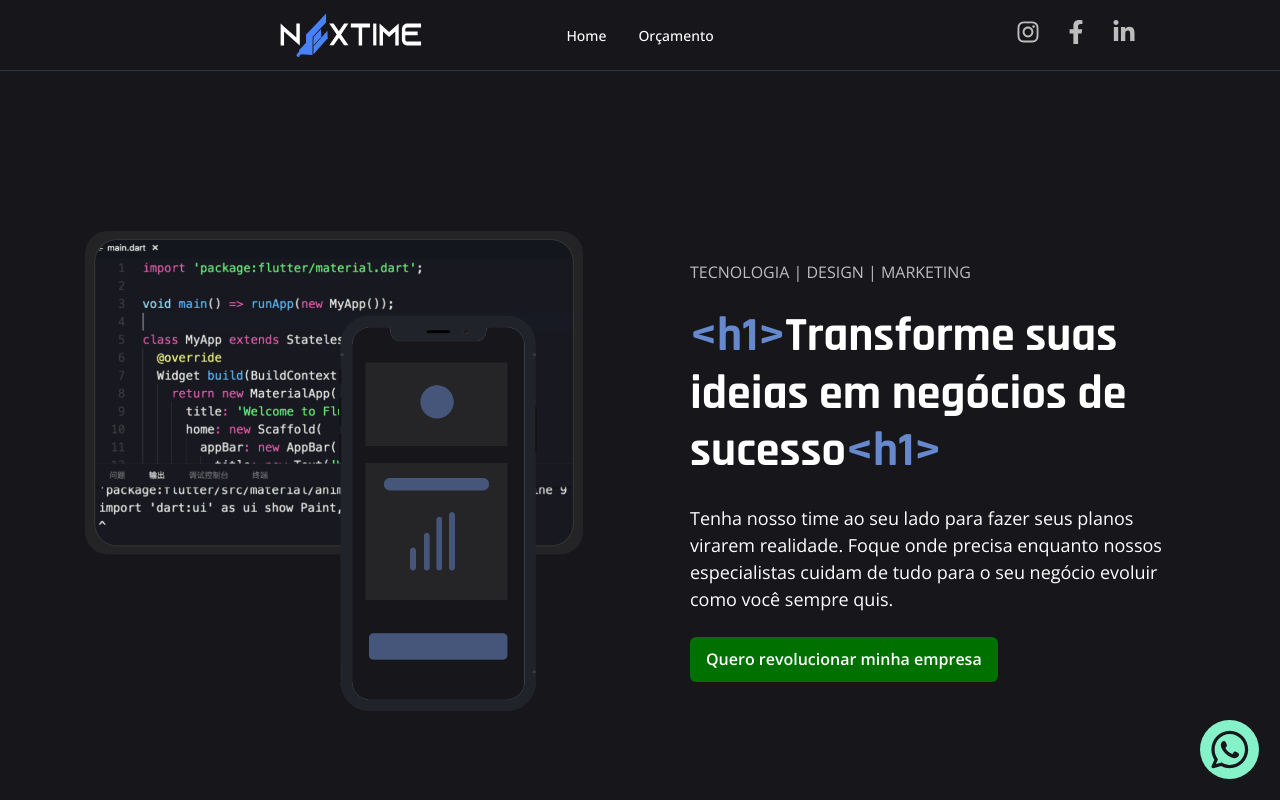
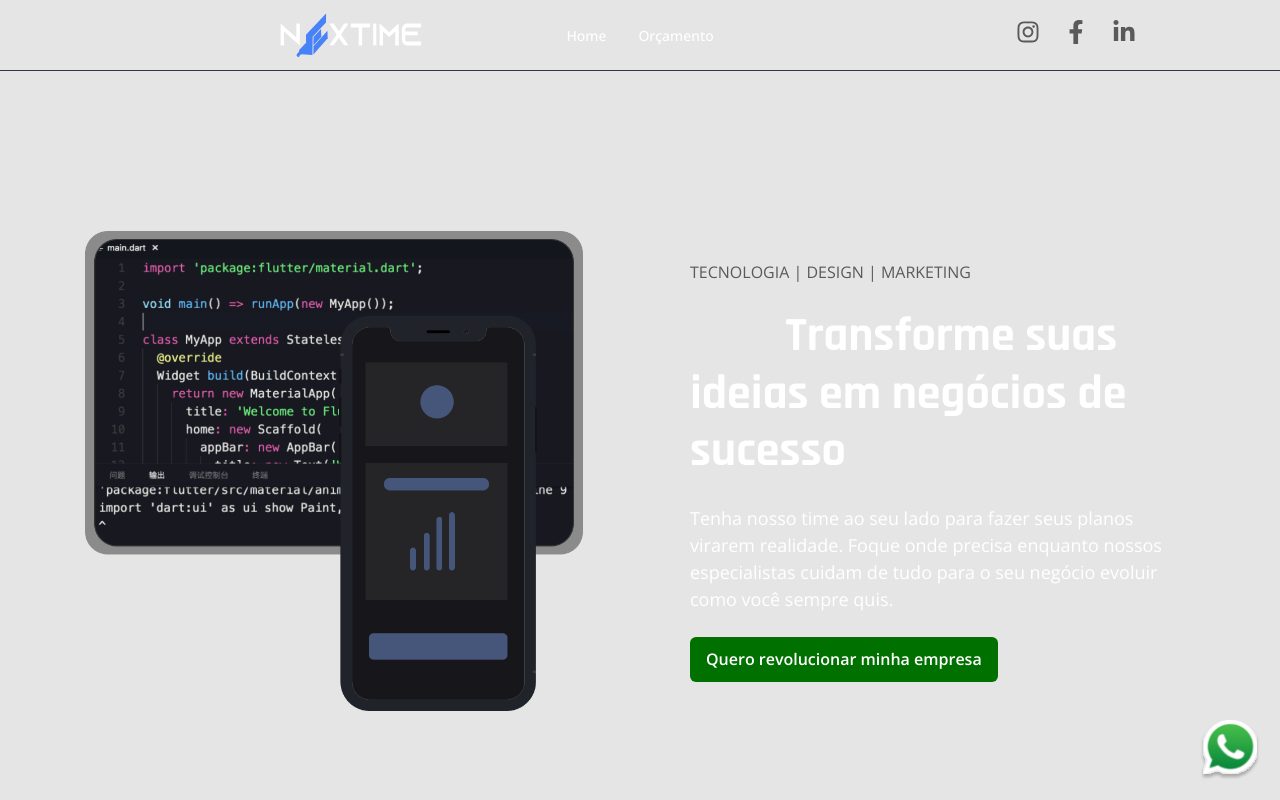
Before and after one commit to odontosos24horas/odontosos, a Next.js app: page / in a window 1280 px wide. Shown: the top 800 px of the page. Built offline with nearby package versions, Linux system fonts and the light colour scheme.

Commit message:
feat: adiciona botao do whatsapp

```diff
--- a/src/components/atoms/nextWhatsIcon/index.tsx
+++ b/src/components/atoms/nextWhatsIcon/index.tsx
@@ -1,17 +1,14 @@
-import { Icon } from '@chakra-ui/react'
 import React from 'react'
+import Image from 'next/image'
 
-export interface Props {
-  color?: string
-}
-
-const NextWhatsIcon = ({ color = 'next-green' }: Props) => {
+const NextWhatsIcon = () => {
   return (
-    <Icon width="59" height="59" viewBox="0 0 60 60" color={color} fill="none" xmlns="http://www.w3.org/2000/svg">
-      <circle cx="30" cy="30" r="30" fill="currentColor"/>
-      <path fillRule="evenodd" clipRule="evenodd" d="M30.3035 11C19.9932 11 11.6066 19.5225 11.6066 30C11.6066 33.6902 12.6334 37.2266 14.5895 40.3017L11.7471 46.6607C11.4878 47.2428 11.585 47.9347 11.9957 48.4179C12.3091 48.7913 12.763 49 13.2386 49C13.3791 49 13.5304 48.978 13.6709 48.9451L21.4955 46.7595C24.1973 48.2312 27.2234 49 30.3035 49C40.6138 49 49.0004 40.4775 49.0004 30C49.0004 19.5225 40.6138 11 30.3035 11ZM30.3035 45.6723C27.5692 45.6723 24.889 44.9364 22.533 43.5416C22.2844 43.3879 21.9926 43.311 21.7116 43.311C21.5711 43.311 21.4198 43.3329 21.2793 43.3659L16.1674 44.7936L17.9506 40.8069C18.1884 40.2688 18.1343 39.6318 17.7885 39.1486C15.8864 36.4688 14.8813 33.2948 14.8813 29.989C14.8813 21.3457 21.7981 14.3058 30.3143 14.3058C38.8198 14.3058 45.7473 21.3347 45.7473 29.989C45.7365 38.6434 38.809 45.6723 30.3035 45.6723Z" fill="#17171B"/>
-      <path fillRule="evenodd" clipRule="evenodd" d="M37.4901 32.8447C36.712 32.3724 35.6853 31.8343 34.7667 32.2187C34.0642 32.5152 33.6103 33.6354 33.1455 34.2175C32.9078 34.514 32.6268 34.558 32.2701 34.4152C29.6115 33.3389 27.5797 31.5377 26.1099 29.0557C25.8613 28.6713 25.9045 28.3638 26.2071 28.0123C26.6502 27.4852 27.2014 26.8811 27.3203 26.1673C27.4392 25.4534 27.115 24.6187 26.8232 23.9817C26.4557 23.169 26.0342 22.0158 25.2345 21.5546C24.4996 21.1372 23.5269 21.3679 22.8676 21.906C21.7328 22.8395 21.1925 24.3112 21.2033 25.7609C21.2033 26.1782 21.2573 26.5846 21.3546 26.9909C21.5815 27.9464 22.0247 28.847 22.511 29.7037C22.8784 30.3406 23.2891 30.9667 23.7214 31.5707C25.1372 33.5366 26.9096 35.2389 28.9522 36.5129C29.9789 37.1499 31.0813 37.71 32.2161 38.0944C33.4914 38.5227 34.637 38.973 36.0203 38.7094C37.4685 38.4348 38.8951 37.5233 39.4679 36.1065C39.6408 35.6892 39.7273 35.2169 39.63 34.7776C39.4355 33.8331 38.2142 33.284 37.4901 32.8447Z" fill="#17171B"/>
-    </Icon>
+    <Image
+      alt={'Icon whatsapp'}
+      src={'/images/icons/whats_button.svg'}
+      width={79}
+      height={79}
+    />
   )
 }
 
--- a/src/data/index.ts
+++ b/src/data/index.ts
@@ -1,19 +1,11 @@
 import { NextCallToActionProps } from '../components/organisms/nextCallToAction'
 import { NextFeatureProps } from '../components/molecules/nextFeature'
-import { getRandom } from '../utils/getRandom'
 
-export const contacts = [
-  '553192711521',
-  '553189217467',
-  '447576885930',
-  '553799226492'
-]
-
-const number = getRandom(contacts)
+const number = '5531995830442'
 
 export const nextSocialNetwork = {
   whatsapp: {
-    url: `https://api.whatsapp.com/send?phone=${number}&text=Ol%C3%A1,%20NeXTIME!%0AGostaria%20de%20solicitar%20um%20orçamento.`
+    url: `https://api.whatsapp.com/send?phone=${number}&text=Ol%C3%A1,%20Odonto%20SOS!`
   }
 }
 
--- a/theme/colors.ts
+++ b/theme/colors.ts
@@ -1,14 +1,13 @@
 const colors = {
   'next-primary': '#007100',
-  'next-light': '#6688CD',
+  'next-light': '#E5E5E5',
   'next-green': '#85F2C9',
   'next-dark': '#2D426D',
-  'next-gray': '#BDBDBD',
-  'next-dark-gray': '#2A2A2D',
+  'next-gray': '#5C5959',
+  'next-dark-green': '#18352B',
   dark: '#17171B',
   blue: {
     200: '#4882F8',
-    // ...
     900: '#2D426D'
   }
 }
--- a/theme/config.ts
+++ b/theme/config.ts
@@ -1,7 +1,7 @@
 import { ThemeConfig } from '@chakra-ui/react'
 
 const config : ThemeConfig = {
-  initialColorMode: 'dark',
+  initialColorMode: 'light',
   useSystemColorMode: false
 }
 
--- a/theme/styles.ts
+++ b/theme/styles.ts
@@ -2,8 +2,8 @@ const styles = {
   global: () => ({
     body: {
       fontFamily: 'body',
-      color: 'whiteAlpha.900',
-      bg: 'dark',
+      color: 'next-gray',
+      bg: 'next-light',
       lineHeight: 'base'
     }
   })
```
Also changed, not shown: public/images/icons/whats_button.svg.
